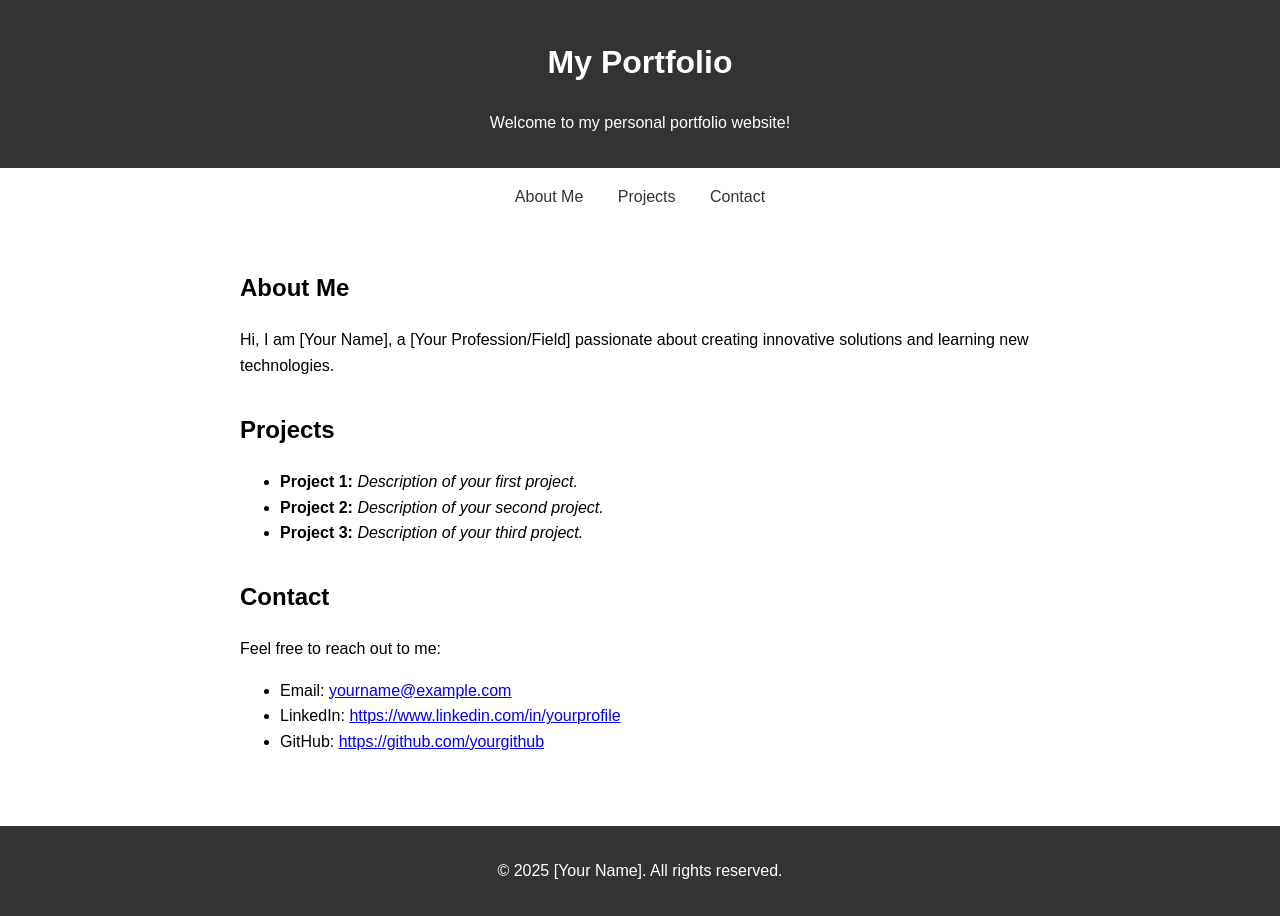
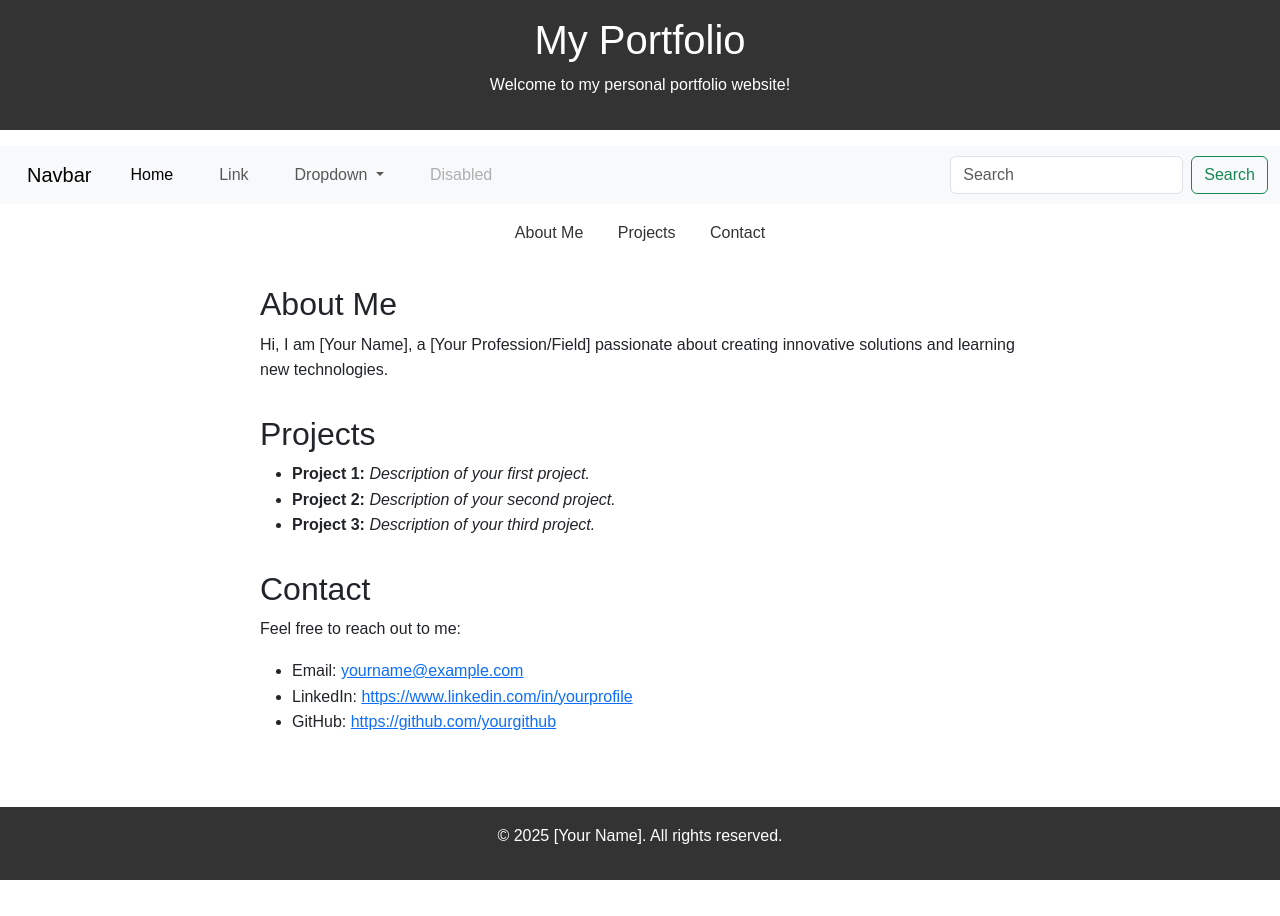
Before and after one commit to miyatake-s/test, a plain HTML site: page index.html in a window 1280 px wide. After the commit the page ends 880 px from the top, so only its background shows below. Drawn offline with nearby package versions, Linux system fonts and the light colour scheme.

Commit message:
Update index.html

```diff
--- a/index.html
+++ b/index.html
@@ -4,8 +4,9 @@
 <head>
     <meta charset="UTF-8">
     <meta name="viewport" content="width=device-width, initial-scale=1.0">
+    <link href="https://cdn.jsdelivr.net/npm/bootstrap@5.3.3/dist/css/bootstrap.min.css" rel="stylesheet" integrity="sha384-QWTKZyjpPEjISv5WaRU9OFeRpok6YctnYmDr5pNlyT2bRjXh0JMhjY6hW+ALEwIH" crossorigin="anonymous">
     <link rel="stylesheet" href="style.css">
-    <title>Document</title>
+    <title>miyatakePortfolio</title>
 </head>
 
 <body>
@@ -13,6 +14,45 @@
         <h1>My Portfolio</h1>
         <p>Welcome to my personal portfolio website!</p>
     </header>
+
+    <nav class="navbar navbar-expand-lg bg-body-tertiary">
+  <div class="container-fluid">
+    <a class="navbar-brand" href="#">Navbar</a>
+    <button class="navbar-toggler" type="button" data-bs-toggle="collapse" data-bs-target="#navbarSupportedContent" aria-controls="navbarSupportedContent" aria-expanded="false" aria-label="Toggle navigation">
+      <span class="navbar-toggler-icon"></span>
+    </button>
+    <div class="collapse navbar-collapse" id="navbarSupportedContent">
+      <ul class="navbar-nav me-auto mb-2 mb-lg-0">
+        <li class="nav-item">
+          <a class="nav-link active" aria-current="page" href="#">Home</a>
+        </li>
+        <li class="nav-item">
+          <a class="nav-link" href="#">Link</a>
+        </li>
+        <li class="nav-item dropdown">
+          <a class="nav-link dropdown-toggle" href="#" role="button" data-bs-toggle="dropdown" aria-expanded="false">
+            Dropdown
+          </a>
+          <ul class="dropdown-menu">
+            <li><a class="dropdown-item" href="#">Action</a></li>
+            <li><a class="dropdown-item" href="#">Another action</a></li>
+            <li><hr class="dropdown-divider"></li>
+            <li><a class="dropdown-item" href="#">Something else here</a></li>
+          </ul>
+        </li>
+        <li class="nav-item">
+          <a class="nav-link disabled">Disabled</a>
+        </li>
+      </ul>
+      <form class="d-flex" role="search">
+        <input class="form-control me-2" type="search" placeholder="Search" aria-label="Search">
+        <button class="btn btn-outline-success" type="submit">Search</button>
+      </form>
+    </div>
+  </div>
+</nav>
+
+
 
     <nav>
         <a href="#about">About Me</a>
@@ -58,6 +98,7 @@
     <footer>
         <p>&copy; 2025 [Your Name]. All rights reserved.</p>
     </footer>
+    <script src="https://cdn.jsdelivr.net/npm/bootstrap@5.3.3/dist/js/bootstrap.bundle.min.js" integrity="sha384-YvpcrYf0tY3lHB60NNkmXc5s9fDVZLESaAA55NDzOxhy9GkcIdslK1eN7N6jIeHz" crossorigin="anonymous"></script>
 </body>
 
 </html>
```
